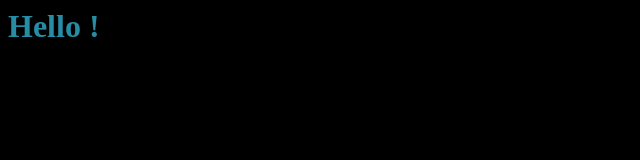
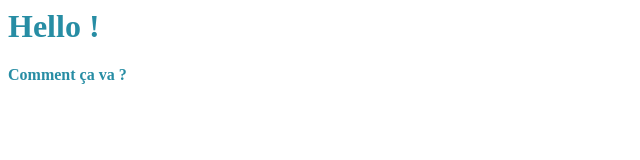
Before and after one commit to ZeFifi/sass-training, a plain HTML site: page index.html in a window 1280 px wide. Shown: the whole page, without its empty margins (0-640 px from the left). Drawn offline with Linux system fonts and the light colour scheme.

Commit message:
First use of mixins and includes

```diff
--- a/index.html
+++ b/index.html
@@ -1,4 +1,5 @@
 <html lang="en">
+
 <head>
     <meta charset="UTF-8">
     <meta name="viewport" content="width=device-width, initial-scale=1.0">
@@ -6,7 +7,13 @@
     <link rel="stylesheet" href="./css/style.css">
     <title>Document</title>
 </head>
+
 <body>
-    <h1>Hello !</h1>
+    <div class="container">
+        <h1>Hello !</h1>
+        <p>Comment ça va ?</p>
+
+    </div>
 </body>
+
 </html>
--- a/scss/style.scss
+++ b/scss/style.scss
@@ -1,12 +1,23 @@
+// COLORS
+
 $primary-color: #278da4;
 $secondary-color: red;
 
-body {
-    background-color: black;
-        h1 {
-            color: $primary-color;
-            &:hover {
-                color: $secondary-color;
-            }
-        }
+// MIXINS
+
+@mixin text {
+  color: $primary-color;
+  font-weight: 700;
 }
+
+.container {
+  h1 {
+    @include text;
+    &:hover {
+      color: $secondary-color;
+    }
+  }
+  p {
+      @include text;
+  }
+}
```
Also changed, not shown: css/style.css, 1 other file.
